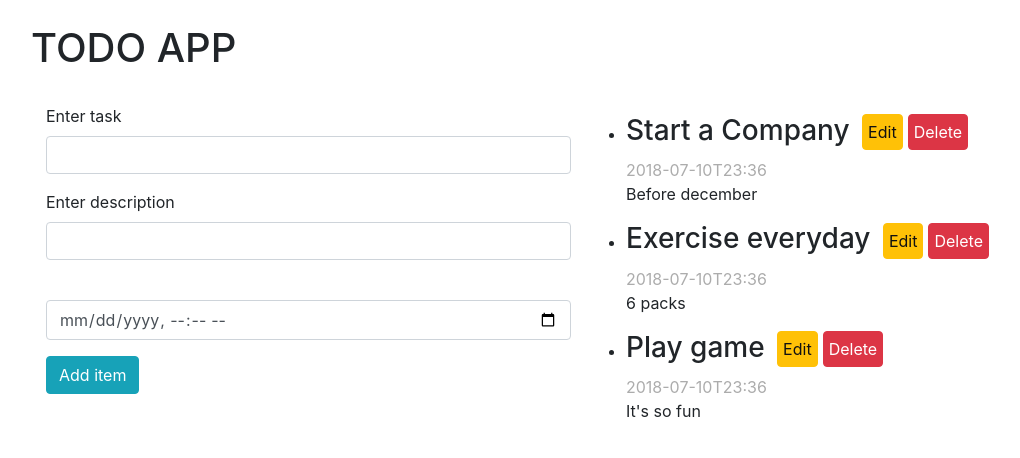
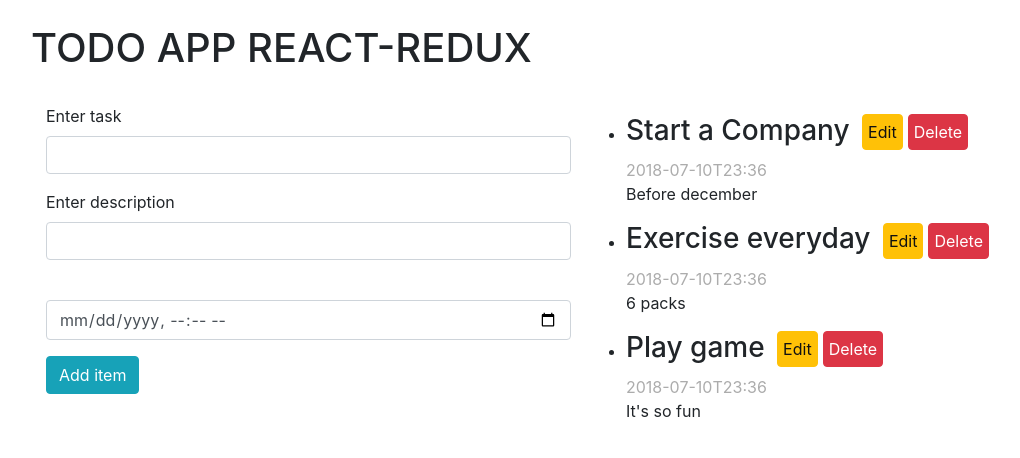
Before and after one commit to VRamazing/Todo-React-Redux, a React app: page src/index.html in a window 1280 px wide. Shown: the whole page, without its empty margins (54-1074 px from the left). Built offline with nearby package versions, Linux system fonts and the light colour scheme.

Commit message:
HTML syntax changed

```diff
--- a/src/index.html
+++ b/src/index.html
@@ -3,21 +3,18 @@
 <head>
     <meta charset="utf-8">
     <link rel="stylesheet" href="https://maxcdn.bootstrapcdn.com/bootstrap/4.0.0-beta.2/css/bootstrap.min.css" >
-    <title>A basic todo</title>
+    <title>A basic todo with react-redux</title>
 </head>
 <body>
     <div class="container">
-
         <br />
-                <h1>TODO APP</h1>
+        <h1>TODO APP REACT-REDUX</h1>
         <br />
         <div class = "container">
             <div id="react-container">
                 <!-- form -->
             </div>
         </div>
-
-
     </div>
 </body>
 </html>
```
Lines whose indentation alone changed are shown as unchanged.
